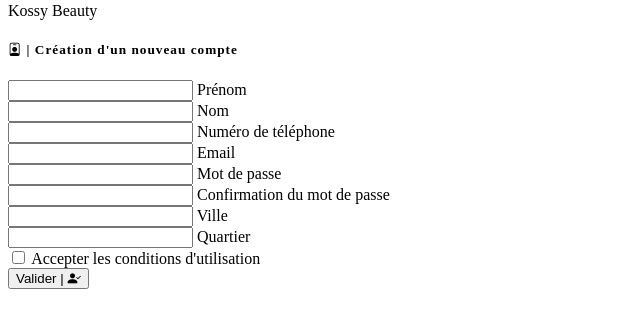
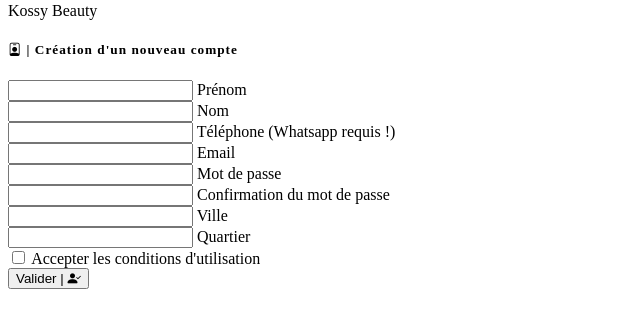
Before and after one commit to WildCodeSchool/2022-03-php-paris-p3-kossy-beauty, a Symfony app: template templates/registration/register.html.twig in a window 1280 px wide. Shown: the part 1079-1391 px from the top of the page, without its empty margins (0-640 px from the left). Run offline with Twig, Linux system fonts and the light colour scheme; the template is opened without the code that fills it, so the values that code supplies are empty; form fields are guessed from the names that the template uses; some libraries are stand-ins or nearby versions.

Commit message:
message relative to whatsapp ds register user and pro

```diff
--- a/templates/registration/register.html.twig
+++ b/templates/registration/register.html.twig
@@ -50,7 +50,7 @@
                                     <div class="form-outline">
                                         {{ form_widget(registrationForm.telephone, {'attr': {'class': 'form-control
                                         form-control-lg'}}) }}
-                                        <label class="form-label" for="form3Example1m1">Numéro de téléphone</label>
+                                        <label class="form-label" for="form3Example1m1">Téléphone <span class="color-red">(Whatsapp requis !)</span></label>
                                         {{ form_errors(registrationForm.telephone) }}
                                     </div>
                                 </div>
--- a/templates/registration/register_pro.html.twig
+++ b/templates/registration/register_pro.html.twig
@@ -53,7 +53,7 @@
                                         {{ form_widget(proRegistrationForm.telephone, {'attr': {'class':
                                         'form-control
                                         form-control-lg'}}) }}
-                                        <label class="form-label" for="form3Example1m1">Numéro de téléphone</label>
+                                        <label class="form-label" for="form3Example1m1">Téléphone <span class="color-red">(Whatsapp requis !)</span></label>
                                         {{ form_errors(proRegistrationForm.telephone) }}
                                     </div>
                                 </div>
```
